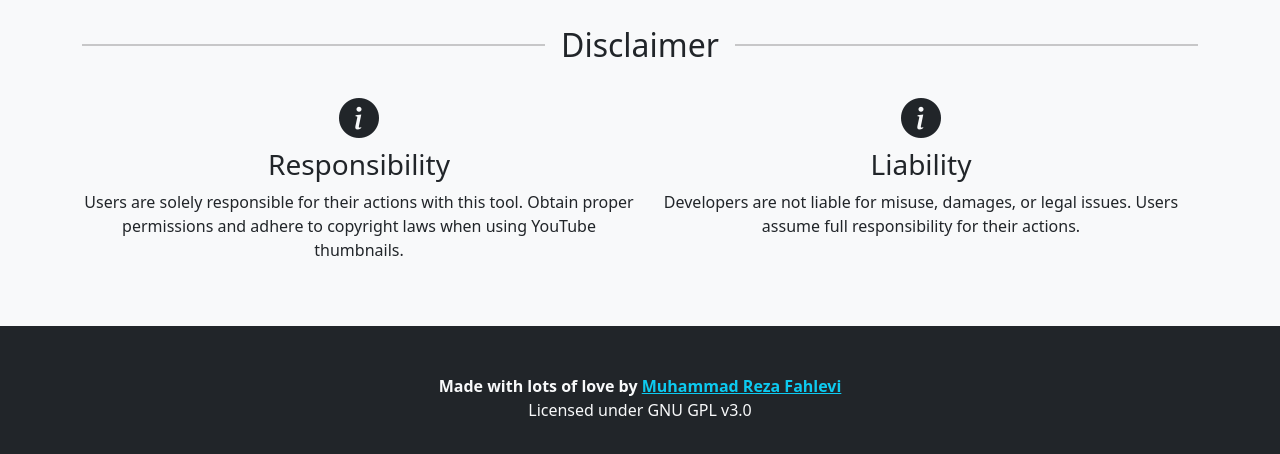
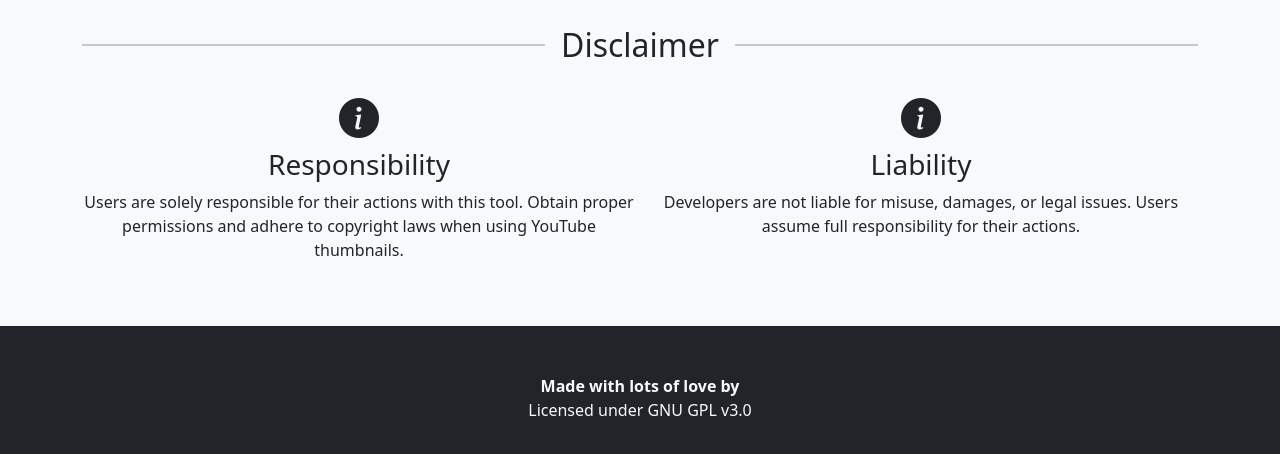
Before and after one commit to amdlouss123/youtube-thumbnail-grabber, a plain HTML site: page index.html in a window 1280 px wide. Shown: the part 2146-2600 px from the top of the page. Drawn offline with nearby package versions, Linux system fonts and the light colour scheme.

Commit message:
Update index.html

```diff
--- a/index.html
+++ b/index.html
@@ -119,7 +119,7 @@
         <div class="text-center">
           <div class="text fw-bold">
             Made with lots of love by<br class="d-block d-lg-none" />
-            <a href="https://github.com/rezzvy" class="link-info">Muhammad Reza Fahlevi</a>
+            <a href="https://github.com/rezzvy" class="link-info"></a>
           </div>
           <div class="text">Licensed under GNU GPL v3.0</div>
         </div>
```
